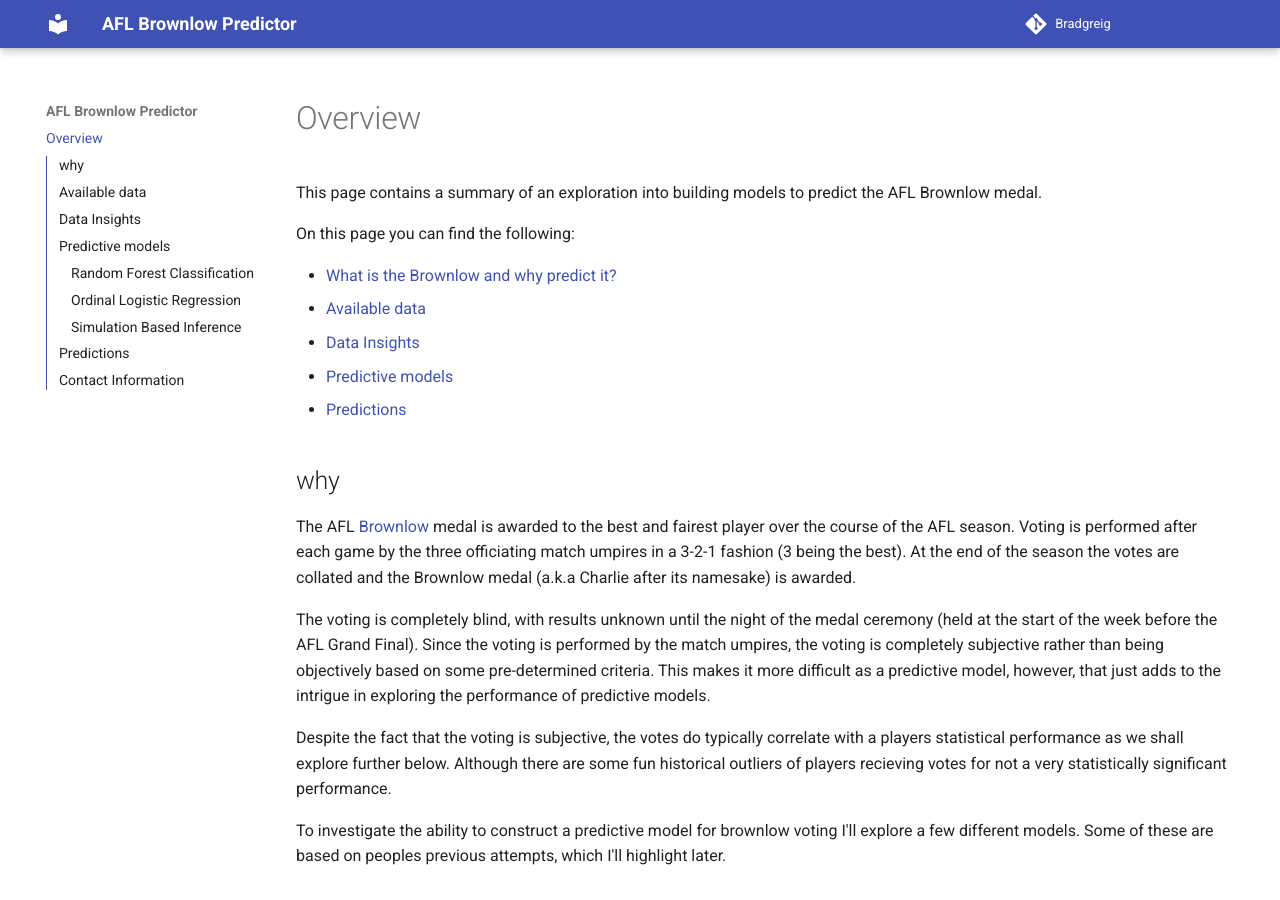
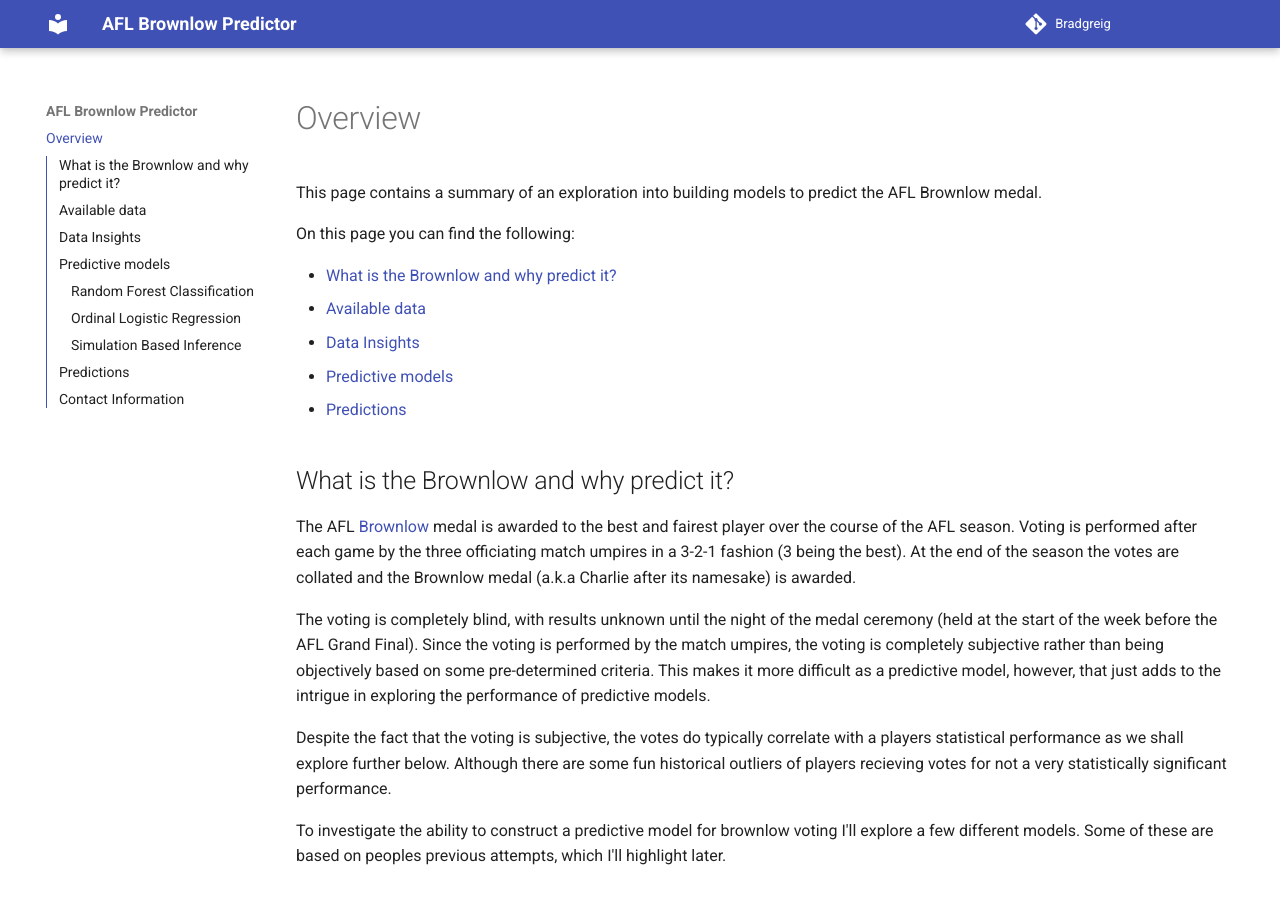
Before and after one commit to BradGreig/brownlow-predictor, an MkDocs documentation site: the page built from docs/index.md, in a window 1280 px wide and 900 px high. Built offline with MkDocs 1.6.1 and Material for MkDocs 9.7.7, drawn with Linux system fonts in a browser that asks for light colours.

Commit message:
update text

```diff
--- a/docs/index.md
+++ b/docs/index.md
@@ -10,7 +10,7 @@ On this page you can find the following:
 - [Predictive models](#predictive-models)
 - [Predictions](#predictions)
 
-## why
+## What is the Brownlow and why predict it?
 
 The AFL [Brownlow](https://en.wikipedia.org/wiki/Brownlow_Medal) medal is awarded to the best and fairest player over the course of the AFL season. Voting is performed after each game by the three officiating match umpires in a 3-2-1 fashion (3 being the best). At the end of the season the votes are collated and the Brownlow medal (a.k.a Charlie after its namesake) is awarded.
 
```
